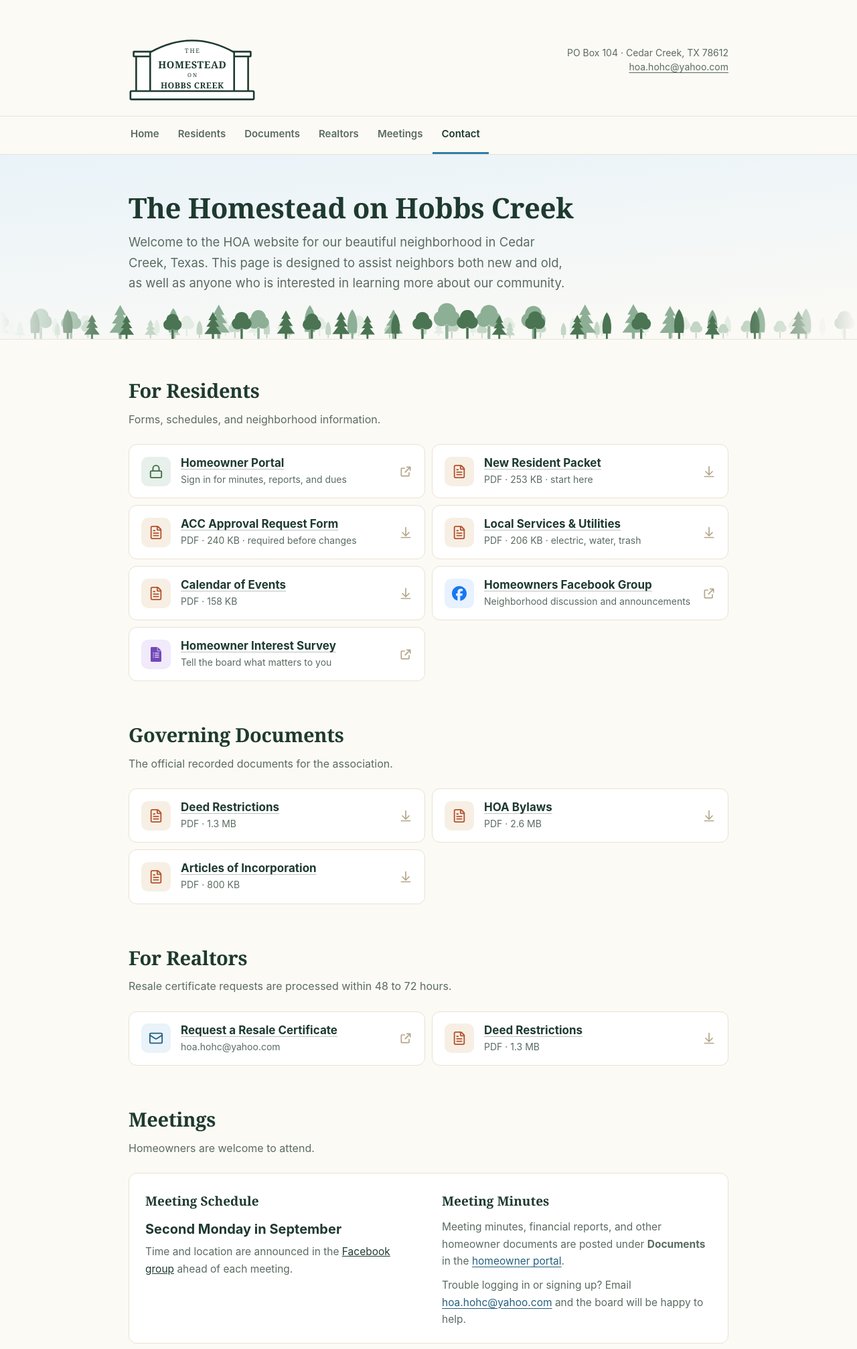
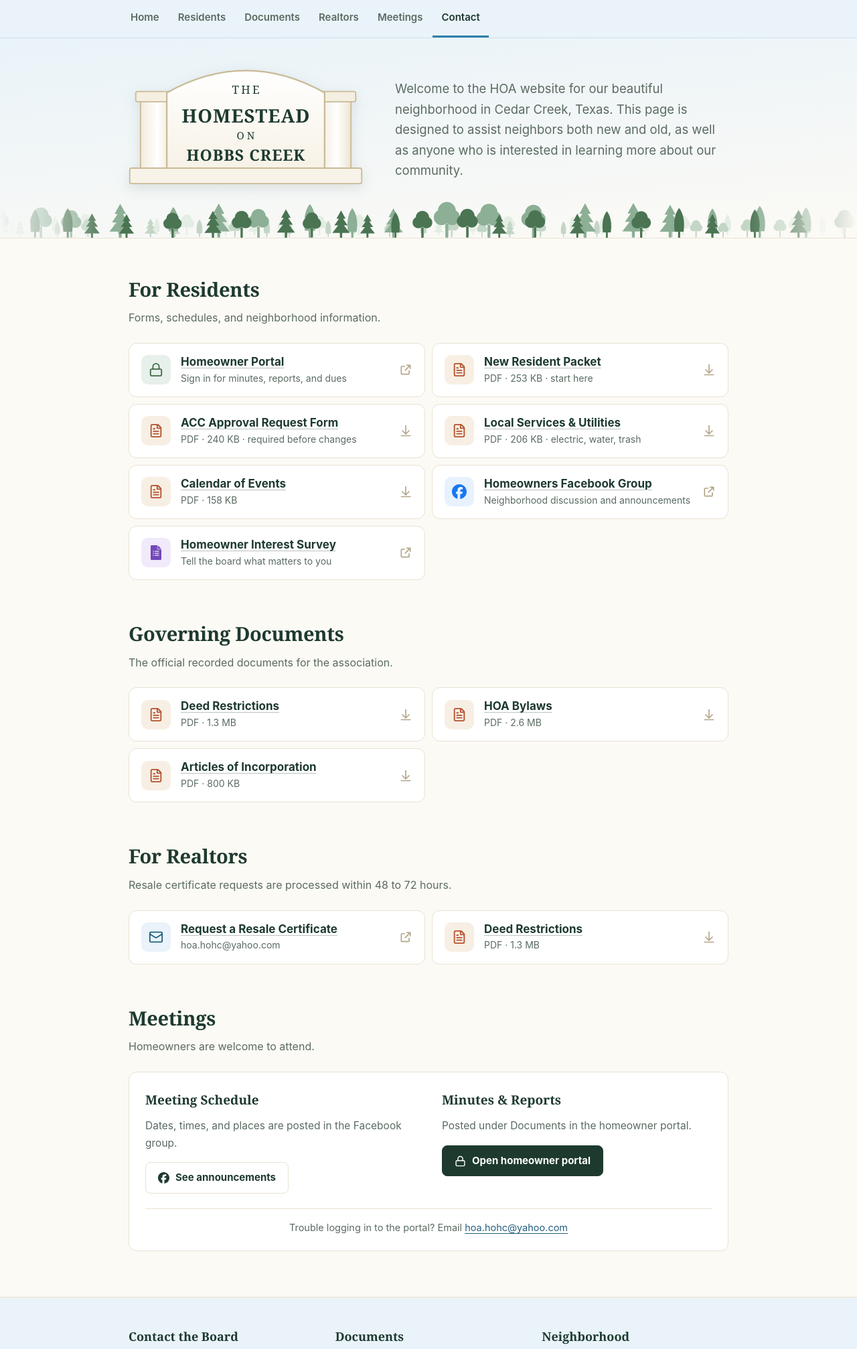
Before and after one commit to hobbscreekhoa/hobbscreekhoa.github.io, a plain HTML site: page index.html in a window 1280 px wide. Shown: the top 2014 px of the page at 67% size. Drawn offline with Linux system fonts and the light colour scheme.

Commit message:
Put the entrance sign in the hero; simplify Meetings with buttons
- Drop the masthead; the sign is now the page title beside the welcome text,
  stacking centered on narrow screens.
- Nav takes the hero's pale blue with a faint blue bottom border.
- Meetings: one line and one button per column; portal login help is a small
  line with the address visible, since mailto may open nothing on a computer.
- Remove "Second Monday in September" until the schedule is confirmed.

Co-Authored-By: Claude Opus 5.5 <noreply@anthropic.com>

```diff
--- a/index.html
+++ b/index.html
@@ -20,17 +20,9 @@ a{color:var(--ink)}
 .wrap{max-width:940px;margin:0 auto;padding:0 22px}
 a:focus-visible,.row:focus-visible{outline:3px solid var(--creek);outline-offset:3px;border-radius:8px}
 
-/* masthead (scrolls away) */
-.mast{padding:22px 0 18px}
-.mastin{display:flex;align-items:center;gap:22px;flex-wrap:wrap}
-.logo{width:190px;color:var(--ink);flex:0 0 auto}
-.addr{margin-left:auto;text-align:right;font-size:14px;color:var(--muted);line-height:1.5}
-.addr a{color:var(--muted);text-underline-offset:3px}
-
 /* sticky nav */
-nav{position:sticky;top:0;z-index:30;background:rgba(252,250,245,.94);
-backdrop-filter:saturate(180%) blur(8px);border-top:1px solid var(--rule);
-border-bottom:1px solid var(--rule)}
+nav{position:sticky;top:0;z-index:30;background:rgba(233,243,249,.94);
+backdrop-filter:saturate(180%) blur(8px);border-bottom:1px solid rgba(46,127,168,.16)}
 nav ul{display:flex;flex-wrap:wrap;gap:2px;list-style:none;margin:0;padding:0;
 max-width:940px;margin:0 auto;padding:0 12px}
 nav a{display:block;padding:14px 13px;text-decoration:none;font-size:15px;font-weight:600;
@@ -41,16 +33,24 @@ nav a[aria-current="true"]{color:var(--ink);border-bottom-color:var(--creek)}
 /* hero */
 .hero{position:relative;overflow:hidden;
 background:linear-gradient(175deg,var(--creek-lt) 0%,var(--cream) 100%);
-color:var(--ink);padding:54px 0 0;border-bottom:1px solid var(--rule)}
+color:var(--ink);padding:44px 0 0;border-bottom:1px solid var(--rule)}
 .hero .wrap{position:relative;z-index:2}
 .hero-art{position:relative;z-index:1;line-height:0;margin-top:10px;pointer-events:none;
 -webkit-mask-image:linear-gradient(90deg,transparent 0,#000 13%,#000 87%,transparent 100%);
 mask-image:linear-gradient(90deg,transparent 0,#000 13%,#000 87%,transparent 100%)}
 .hero-art svg,.hero-art img{display:block;width:100%;height:58px;object-fit:cover;
 object-position:50% 100%}
-.hero h1{font-family:var(--serif);font-size:clamp(28px,5vw,42px);margin:0 0 12px;line-height:1.18;
-letter-spacing:-.01em}
+/* the entrance sign is the page title, with the welcome text beside it */
+.hrow{display:flex;align-items:center;justify-content:center;gap:48px}
+.hero h1{margin:0 0 10px;line-height:0;font-weight:400;flex:0 0 auto}
+.sign{display:block;width:350px;max-width:100%;height:auto;filter:drop-shadow(0 6px 10px rgba(30,58,47,.12))}
 .hero p{margin:0;max-width:56ch;color:var(--muted);font-size:clamp(16.5px,2.1vw,18.5px)}
+@media (max-width:860px){
+  .hrow{flex-direction:column;gap:22px;text-align:center}
+  .hero h1{margin:0}
+  .sign{width:min(320px,82vw)}
+  .hero p{margin:0 auto}
+}
 
 section{padding:52px 0 4px;scroll-margin-top:var(--hh)}
 h2{font-family:var(--serif);font-size:clamp(22px,3.2vw,29px);margin:0 0 6px;letter-spacing:-.01em}
@@ -83,10 +83,18 @@ text-decoration-thickness:1px;text-underline-offset:3px;text-decoration-color:rg
 .mgrid{display:grid;gap:30px}
 @media (min-width:760px){.mgrid{grid-template-columns:1fr 1fr;gap:40px}}
 .mgrid h3{font-family:var(--serif);font-size:19px;margin:20px 0 10px}
-.when{font-size:20px;font-weight:700;margin:0 0 4px}
-.note{font-size:15.5px;color:var(--muted);margin:10px 0 0}
-.note a{text-underline-offset:3px;color:var(--creek-dk)}
 .where{margin:0;color:var(--muted);font-size:15.5px}
+.btns{display:flex;flex-wrap:wrap;gap:10px;margin-top:16px}
+.help{margin:22px 0 0;padding-top:16px;border-top:1px solid var(--rule);text-align:center;font-size:14.5px;color:var(--muted)}
+.help a{color:var(--creek-dk);text-underline-offset:3px}
+.btn{display:inline-flex;align-items:center;min-height:44px;padding:10px 18px;border-radius:8px;
+font-size:15px;font-weight:650;text-decoration:none;color:var(--ink);background:var(--card);
+border:1px solid var(--rule);transition:border-color .15s,background .15s}
+.btn svg{width:17px;height:17px;flex:0 0 auto;margin-right:9px}
+.btn:hover{border-color:var(--creek);color:var(--creek-dk)}
+.btn.pri{background:var(--ink);border-color:var(--ink);color:#fff}
+.btn.pri:hover{background:var(--foliage);border-color:var(--foliage);color:#fff}
+.btn:focus-visible{outline:3px solid var(--creek);outline-offset:3px}
 
 footer{margin-top:64px;background:var(--creek-lt);color:var(--muted);
 border-top:1px solid var(--rule);padding:44px 0 34px;font-size:15.5px;scroll-margin-top:var(--hh)}
@@ -98,9 +106,6 @@ footer p{margin:0 0 3px}
 .fine{margin-top:32px;padding-top:18px;border-top:1px solid rgba(30,58,47,.14);
 font-size:13.5px;color:var(--muted)}
 @media (max-width:640px){
-  .addr{margin-left:0;text-align:left;width:100%;font-size:15px}
-  .logo{width:168px}
-  .mast{padding:20px 0 16px}
   nav a{padding:12px 11px;font-size:14.5px}
   .hero{padding:34px 0 0}
   /* Fixed tree height at every width: the SVG is cropped, not shrunk, so trees
@@ -114,26 +119,6 @@ font-size:13.5px;color:var(--muted)}
 </style></head>
 <body id="top">
 
-<div class="mast"><div class="wrap"><div class="mastin">
-  <svg class="logo" xmlns="http://www.w3.org/2000/svg" viewBox="0 0 400 280" role="img" aria-label="The Homestead on Hobbs Creek">
-  <title>The Homestead on Hobbs Creek</title>
-  <g fill="#FFFFFF" stroke="currentColor" stroke-width="5.5" stroke-linejoin="round">
-    <rect x="24" y="130" width="52" height="114"/><rect x="16" y="116" width="68" height="15" rx="1"/>
-    <rect x="324" y="130" width="52" height="114"/><rect x="316" y="116" width="68" height="15" rx="1"/>
-    <path d="M68,244 L68,118 Q200,44 332,118 L332,244 Z"/>
-    <rect x="6" y="240" width="388" height="26" rx="3"/>
-  </g>
-  <g fill="currentColor" text-anchor="middle" font-family="Georgia, 'Iowan Old Style', 'Times New Roman', Times, serif" lengthAdjust="spacing">
-    <text x="200" y="120" font-size="19" textLength="46">THE</text>
-    <text x="200" y="168" font-size="31" font-weight="700" textLength="214">HOMESTEAD</text>
-    <text x="200" y="196" font-size="17" textLength="30">ON</text>
-    <text x="200" y="232" font-size="26" font-weight="700" textLength="198">HOBBS CREEK</text>
-  </g>
-</svg>
-  <div class="addr">PO Box 104 · Cedar Creek, TX 78612<br>
-    <a href="mailto:hoa.hohc@yahoo.com">hoa.hohc@yahoo.com</a></div>
-</div></div></div>
-
 <nav aria-label="Main"><ul>
   <li><a href="#top" data-spy="top">Home</a></li>
   <li><a href="#residents" data-spy="residents">Residents</a></li>
@@ -143,8 +128,30 @@ font-size:13.5px;color:var(--muted)}
   <li><a href="#contact" data-spy="contact">Contact</a></li>
 </ul></nav>
 
-<div class="hero"><div class="wrap">
-  <h1>The Homestead on Hobbs Creek</h1>
+<div class="hero"><div class="wrap hrow">
+  <h1><svg class="sign" xmlns="http://www.w3.org/2000/svg" viewBox="4 76 392 197" role="img" aria-label="The Homestead on Hobbs Creek">
+  <title>The Homestead on Hobbs Creek</title>
+  <defs>
+    <linearGradient id="stone" x1="0" y1="0" x2="0" y2="1">
+      <stop offset="0%" stop-color="#FFFFFF"/><stop offset="100%" stop-color="#F7F2E6"/></linearGradient>
+    <linearGradient id="pillar" x1="0" y1="0" x2="1" y2="0">
+      <stop offset="0%" stop-color="#F2EBDC"/><stop offset="55%" stop-color="#FFFFFF"/><stop offset="100%" stop-color="#EDE5D2"/></linearGradient>
+  </defs>
+  <g stroke="#C9BA96" stroke-width="2">
+    <rect x="24" y="130" width="52" height="114" rx="2" fill="url(#pillar)"/>
+    <rect x="16" y="116" width="68" height="17" rx="3" fill="#F5EFE1"/>
+    <rect x="324" y="130" width="52" height="114" rx="2" fill="url(#pillar)"/>
+    <rect x="316" y="116" width="68" height="17" rx="3" fill="#F5EFE1"/>
+  </g>
+  <path d="M68,244 L68,118 Q200,44 332,118 L332,244 Z" fill="url(#stone)" stroke="#C9BA96" stroke-width="2.5" stroke-linejoin="round"/>
+  <rect x="6" y="244" width="388" height="26" rx="3" fill="#F8F3E8" stroke="#C9BA96" stroke-width="2"/>
+  <g fill="#1E3A2F" text-anchor="middle" font-family="Georgia, 'Iowan Old Style', 'Times New Roman', Times, serif" lengthAdjust="spacing">
+    <text x="200" y="120" font-size="19" textLength="46">THE</text>
+    <text x="200" y="168" font-size="31" font-weight="700" textLength="214">HOMESTEAD</text>
+    <text x="200" y="196" font-size="17" textLength="30">ON</text>
+    <text x="200" y="232" font-size="26" font-weight="700" textLength="198">HOBBS CREEK</text>
+  </g>
+</svg></h1>
   <p>Welcome to the HOA website for our beautiful neighborhood in Cedar Creek, Texas.
      This page is designed to assist neighbors both new and old, as well as anyone
      who is interested in learning more about our community.</p>
@@ -206,25 +213,28 @@ font-size:13.5px;color:var(--muted)}
     <p class="lede">Homeowners are welcome to attend.</p>
     <div class="panel"><div class="mgrid">
       <div>
-        <!-- UNCONFIRMED. The September 2026 meeting fell on the second Monday;
-             nobody has confirmed whether that pattern repeats. Time and venue are
-             deliberately not stated because we do not know them. Ask the board. -->
+        <!-- No fixed day is listed: the schedule is unconfirmed (September 2026 fell
+             on the second Monday, but nobody has said that repeats). Ask the board
+             before adding one. -->
         <h3>Meeting Schedule</h3>
-        <p class="when">Second Monday in September</p>
-        <p class="where">Time and location are announced in the
-          <a href="https://www.facebook.com/groups/THEHOMESTEADONHOBBSCREEK/">Facebook group</a>
-          ahead of each meeting.</p>
+        <p class="where">Dates, times, and places are posted in the Facebook group.</p>
+        <div class="btns">
+          <a class="btn" href="https://www.facebook.com/groups/THEHOMESTEADONHOBBSCREEK/"><svg viewBox="0 0 24 24" fill="currentColor" aria-hidden="true"><path d="M9.101 23.691v-7.98H6.627v-3.667h2.474v-1.58c0-4.085 1.848-5.978 5.858-5.978.401 0 .955.042 1.468.103a8.68 8.68 0 0 1 1.141.195v3.325a8.623 8.623 0 0 0-.653-.036 26.805 26.805 0 0 0-.733-.009c-.707 0-1.259.096-1.675.309a1.686 1.686 0 0 0-.679.622c-.258.42-.374.995-.374 1.752v1.297h3.919l-.386 2.103-.287 1.564h-3.246v8.245C19.396 23.238 24 18.179 24 12.044c0-6.627-5.373-12-12-12s-12 5.373-12 12c0 5.628 3.874 10.35 9.101 11.647Z"/></svg>See announcements</a>
+        </div>
       </div>
       <div>
-        <h3>Meeting Minutes</h3>
-        <p class="note">Meeting minutes, financial reports, and other homeowner documents are
-          posted under <strong>Documents</strong> in the
-          <a href="https://app.payhoa.com/auth/login">homeowner portal</a>.</p>
-        <p class="note">Trouble logging in or signing up? Email
-          <a href="mailto:hoa.hohc@yahoo.com?subject=Homeowner%20portal%20access">hoa.hohc@yahoo.com</a>
-          and the board will be happy to help.</p>
+        <h3>Minutes &amp; Reports</h3>
+        <p class="where">Posted under Documents in the homeowner portal.</p>
+        <div class="btns">
+          <a class="btn pri" href="https://app.payhoa.com/auth/login"><svg viewBox="0 0 24 24" fill="none" stroke="currentColor" stroke-width="2" stroke-linecap="round" stroke-linejoin="round" aria-hidden="true"><rect x="3" y="11" width="18" height="11" rx="2"/><path d="M7 11V7a5 5 0 0 1 10 0v4"/></svg>Open homeowner portal</a>
+        </div>
       </div>
-    </div></div>
+    </div>
+    <!-- The address is the link text on purpose: on a computer a mailto link
+         may open nothing at all, so people need to see where to write. -->
+    <p class="help">Trouble logging in to the portal? Email
+      <a href="mailto:hoa.hohc@yahoo.com?subject=Homeowner%20portal%20access">hoa.hohc@yahoo.com</a></p>
+    </div>
   </section>
 
 </div>
```
